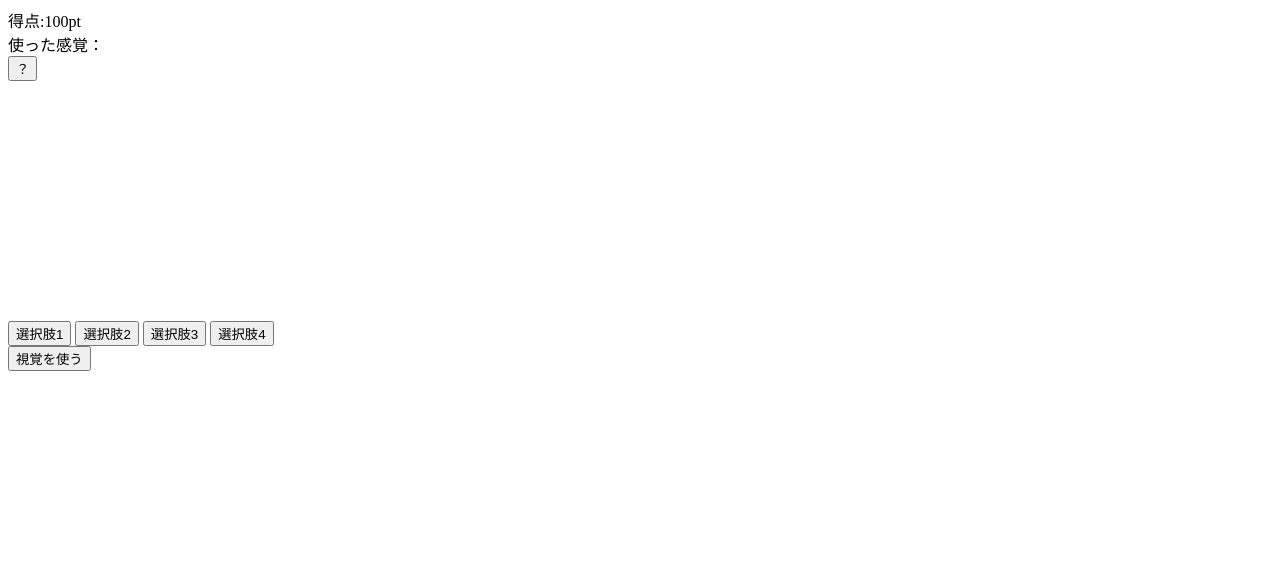
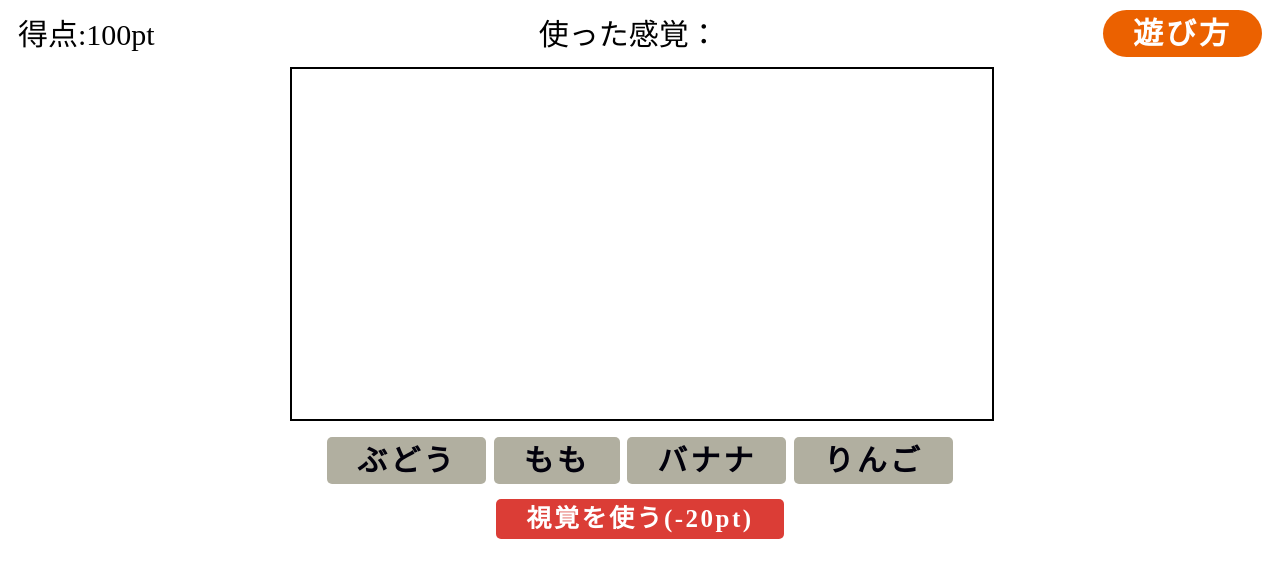
Before and after one commit to jack-app/jackHack2022_E, a plain HTML site: page game_test.html in a window 1280 px wide. Drawn offline with Linux system fonts and the light colour scheme.

Commit message:
ゲーム画面を作成

```diff
--- /dev/null
+++ b/css/button_template.css
@@ -0,0 +1,73 @@
+/*まずはお決まりのボックスサイズ算出をborer-boxに */
+*,
+*:before,
+*:after {
+  -webkit-box-sizing: inherit;
+  box-sizing: inherit;
+}
+
+html {
+  -webkit-box-sizing: border-box;
+  box-sizing: border-box;
+  font-size: 62.5%; /*rem算出をしやすくするために*/
+}
+
+.btn,
+a.btn,
+button.btn {
+  font-weight: 700;
+  line-height: 1.5;
+  position: relative;
+  display: inline-block;
+  padding: 0.1rem 3rem;
+  cursor: pointer;
+  -webkit-user-select: none;
+  -moz-user-select: none;
+  -ms-user-select: none;
+  user-select: none;
+  -webkit-transition: all 0.3s;
+  transition: all 0.3s;
+  text-align: center;
+  vertical-align: middle;
+  text-decoration: none;
+  letter-spacing: 0.1em;
+  color: #212529;
+  border-radius: 0.5rem;
+}
+
+.btn--orange,
+a.btn--orange {
+  color: #fff;
+  background-color: #eb6100;
+}
+.btn--orange:hover,
+a.btn--orange:hover {
+  color: #fff;
+  background: #f56500;
+}
+
+.btn--gray,
+a.btn--gray {
+  color: #02010c;
+  background-color: #b1afa0;
+}
+.btn--gray:hover,
+a.btn--gray:hover {
+  color: #02010c;
+  background: #c4c3ba;
+}
+
+.btn--red,
+a.btn--red {
+  color: #fff;
+  background-color: #db3d36;
+}
+.btn--red:hover,
+a.btn--red:hover {
+  color: #fff;
+  background: #e31628;
+}
+
+a.btn--radius {
+  border-radius: 100vh;
+}
--- a/css/canvas_layer.css
+++ b/css/canvas_layer.css
@@ -1,12 +1,14 @@
 /* canvas重ねるcssだけ書こう */
 
 .canvas-wrapper {
-  position: relative;
-  width: 300px;
-  height: 240px;
+  width: 700px;
+  height: 360px;
+  left: 0;
+  right: 0;
+  margin: auto;
 }
+
 .canvas-wrapper canvas {
   position: absolute;
-  top: 0;
-  left: 0;
+  border: 2px solid;
 }
--- /dev/null
+++ b/css/game_style.css
@@ -0,0 +1,22 @@
+.header {
+  display: flex;
+  justify-content: space-between;
+  margin: 10px;
+  font-size: 30px;
+}
+
+/* .score {
+  float: left;
+} */
+
+.selectButton {
+  text-align: center;
+  font-size: 30px;
+  margin-top: 10px;
+}
+
+.hintButton {
+  text-align: center;
+  font-size: 25px;
+  margin-top: 15px;
+}
--- a/css/help_modal.css
+++ b/css/modal.css
@@ -43,7 +43,7 @@
 }
 
 .modalClose {
-  font-size: 2rem;
+  font-size: 3rem;
 }
 
 .modalClose:hover {
@@ -51,6 +51,8 @@
 }
 
 .modal-body {
-  padding: 10px 20px;
+  padding: 5px 5px;
   color: black;
+  font-size: 2rem;
+  text-align: center;
 }
--- a/game_test.html
+++ b/game_test.html
@@ -4,16 +4,27 @@
     <meta charset="utf-8" />
     <title>ゲーム画面</title>
     <script src="./js/drawHint.js"></script>
+
+    <link rel="stylesheet" href="./css/button_template.css" />
     <link rel="stylesheet" href="./css/canvas_layer.css" />
-    <link rel="stylesheet" href="./css/help_modal.css" />
+    <link rel="stylesheet" href="./css/modal.css" />
+    <link rel="stylesheet" href="./css/game_style.css" />
   </head>
   <body>
     <div class="mainPage">
       <div class="header">
-        <div class="score" id="score">得点:100pt</div>
+        <div class="score">
+          <div id="score">得点:100pt</div>
+        </div>
         <div class="usedHint" id="usedHint">使った感覚：</div>
+        <a
+          id="modalOpen"
+          class="btn btn--orange btn--radius"
+          onclick="modalOpen()"
+          >遊び方</a
+        >
+      </div>
 
-        <button id="modalOpen" class="button" onclick="modalOpen()">？</button>
       <div id="easyModal" class="modal">
         <div class="modal-content">
           <div class="modal-header">
@@ -28,24 +39,45 @@
           </div>
         </div>
       </div>
+
+      <div class="canvas-wrapper">
+        <canvas id="canvas1" width="700px" height="350px"></canvas>
+        <canvas id="canvas2" width="700px" height="350px"></canvas>
       </div>
 
-      <div class="bodyPage">
-        <div class="canvas-wrapper">
-          <canvas id="canvas1" width="300" height="240"></canvas>
-          <canvas id="canvas2" width="300" height="240"></canvas>
+      <div class="selectButton">
+        <a id="b1" class="btn btn--gray">ぶどう</a>
+        <a id="b2" class="btn btn--gray">もも</a>
+        <a id="b3" class="btn btn--gray">バナナ</a>
+        <a id="b4" class="btn btn--gray">りんご</a>
       </div>
-        <div class="selectButton">
-          <button id="1">選択肢1</button>
-          <button id="2">選択肢2</button>
-          <button id="3">選択肢3</button>
-          <button id="4">選択肢4</button>
-        </div>
-        <div class="hintButton">
-          <button id="hint" onClick="drawHint()">視覚を使う</button>
+
+      <div id="correctModal" class="modal">
+        <div class="modal-content">
+          <div class="modal-body">
+            <img src="./static/correct.png" width="200px" height="200px" />
+            <p id="correct">正解！</p>
+            <a id="b4" class="btn btn--gray">次へ</a>
           </div>
         </div>
       </div>
+
+      <div id="wrongModal" class="modal">
+        <div class="modal-content">
+          <div class="modal-body">
+            <img src="./static/wrong.png" width="200px" height="200px" />
+            <p>不正解！-40pt</p>
+          </div>
+        </div>
+      </div>
+
+      <div class="hintButton">
+        <a id="hint" class="btn btn--red" onclick="drawHint('apple')"
+          >視覚を使う(-20pt)</a
+        >
+      </div>
+    </div>
     <script src="./js/helpModal.js"></script>
+    <script src="./js/judgeAnswer.js"></script>
   </body>
 </html>
--- a/js/drawHint.js
+++ b/js/drawHint.js
@@ -7,8 +7,13 @@
 // 言葉ごとに重ねる必要がありそう（CSSで後で重ねる）
 // https://qiita.com/TR246/items/4b84deadb26f1c450722
 
-var hintText = ["視覚を使う", "聴覚を使う", "味覚・嗅覚を使う"];
+var hintText = [
+  "視覚を使う(-20pt)",
+  "聴覚を使う(-20pt)",
+  "味覚・嗅覚を使う(-20pt)",
+];
 var hintKind = ["視覚", "聴覚", "味覚・嗅覚"];
+var hints = { apple: ["シャクシャク", "甘い"] };
 
 function drawText(canvasid, text) {
   var theCanvas = document.getElementById(canvasid);
@@ -32,19 +37,26 @@ function drawText(canvasid, text) {
   setInterval(drawScreen, 100);
 }
 
-function drawHint() {
+function drawHint(ans) {
   var hintButton = document.getElementById("hint");
   var usedHint = document.getElementById("usedHint");
   var buttonText = hintButton.innerHTML;
+  var score = document.getElementById("score");
+  var scoreText = score.innerHTML;
+  var score_num = scoreText.slice(3, -2) - 0;
+  score_num -= 20;
+  score.innerHTML =
+    scoreText.slice(0, 3) + score_num.toString() + scoreText.slice(-2);
+
   if (buttonText === hintText[0]) {
     hintButton.innerHTML = hintText[1];
     usedHint.innerHTML += hintKind[0] + ", ";
   } else if (buttonText === hintText[1]) {
-    drawText("canvas1", "ふわふわ");
+    drawText("canvas1", hints[ans][0]);
     hintButton.innerHTML = hintText[2];
     usedHint.innerHTML += hintKind[1] + ", ";
   } else if (buttonText === hintText[2]) {
-    drawText("canvas2", "甘い");
+    drawText("canvas2", hints[ans][1]);
     usedHint.innerHTML += hintKind[2];
     hintButton.remove();
   }
--- /dev/null
+++ b/js/judgeAnswer.js
@@ -0,0 +1,51 @@
+// 正誤判定する
+// ページごとに正解を決めておいて、それに従って制御する以外なさそう
+
+const b1 = document.getElementById("b1");
+const b2 = document.getElementById("b2");
+const b3 = document.getElementById("b3");
+const b4 = document.getElementById("b4");
+const buttons = [b1, b2, b3, b4];
+
+const correctModal = document.getElementById("correctModal");
+const wrongModal = document.getElementById("wrongModal");
+const correctClose = document.getElementsByClassName("modalClose")[1];
+const wrongClose = document.getElementsByClassName("modalClose")[2];
+
+//ボタンがクリックされた時
+b1.addEventListener("click", { name: b1.innerHTML, handleEvent: judge });
+b2.addEventListener("click", { name: b2.innerHTML, handleEvent: judge });
+b3.addEventListener("click", { name: b3.innerHTML, handleEvent: judge });
+b4.addEventListener("click", { name: b4.innerHTML, handleEvent: judge });
+function judge() {
+  var score = document.getElementById("score");
+  var scoreText = score.innerHTML;
+  var score_num = scoreText.slice(3, -2) - 0;
+  if (this.name === "りんご") {
+    correctModal.style.display = "block";
+    var plusScore = document.getElementById("correct");
+    if (score_num >= 0)
+      plusScore.innerHTML = "正解！+" + score_num.toString() + "pt";
+    else plusScore.innerHTML = "正解！" + score_num.toString() + "pt";
+  } else {
+    wrongModal.style.display = "block";
+    score_num -= 40;
+    score.innerHTML =
+      scoreText.slice(0, 3) + score_num.toString() + scoreText.slice(-2);
+  }
+}
+
+//モーダルコンテンツ以外がクリックされた時
+addEventListener("click", correctOutside);
+function correctOutside(e) {
+  if (e.target == correctModal) {
+    correctModal.style.display = "none";
+  }
+}
+
+addEventListener("click", wrongOutside);
+function wrongOutside(e) {
+  if (e.target === wrongModal) {
+    wrongModal.style.display = "none";
+  }
+}
```
Also changed, not shown: static/correct.png (added), static/wrong.png (added). Lines whose indentation alone changed are shown as unchanged.
